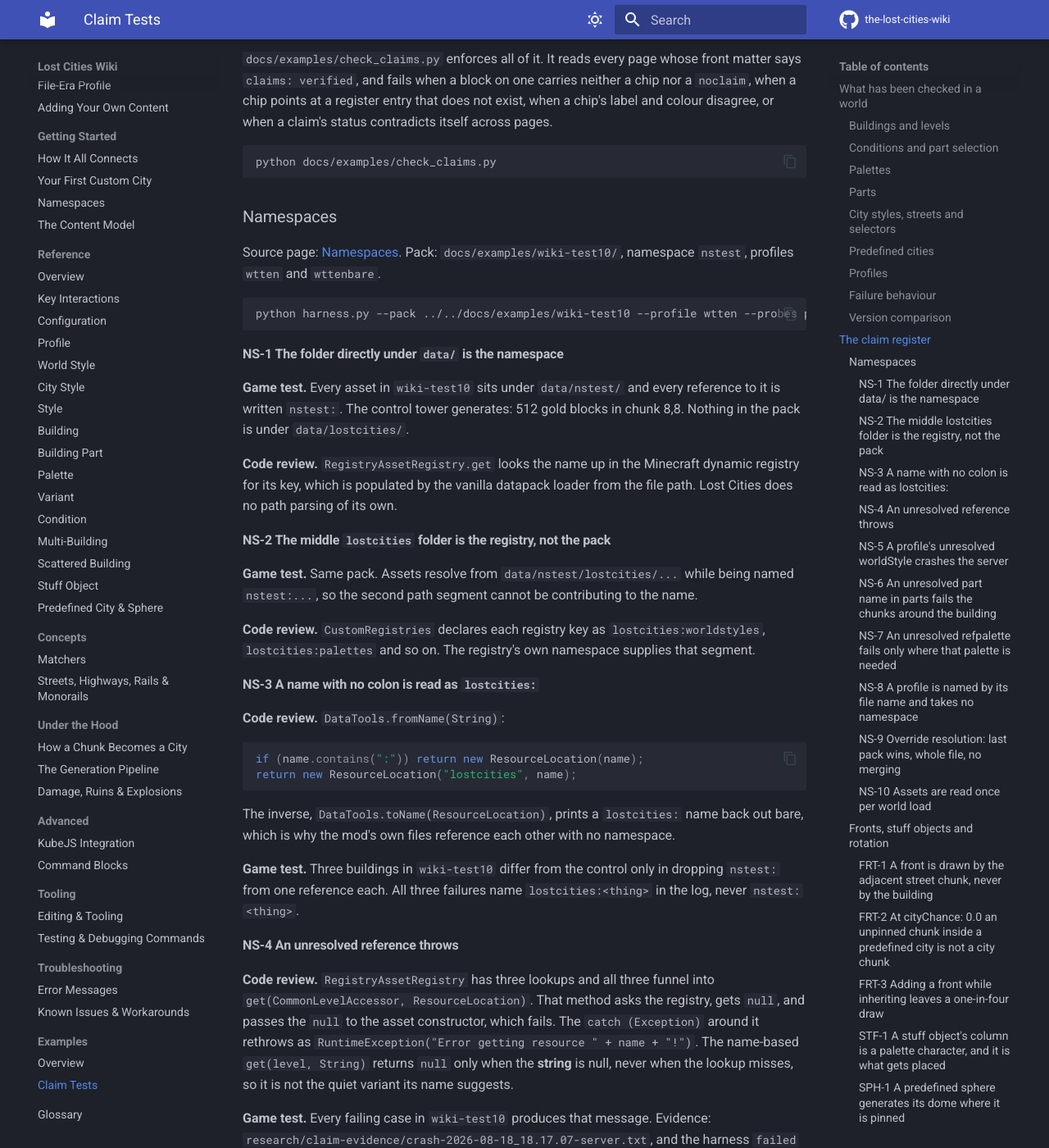
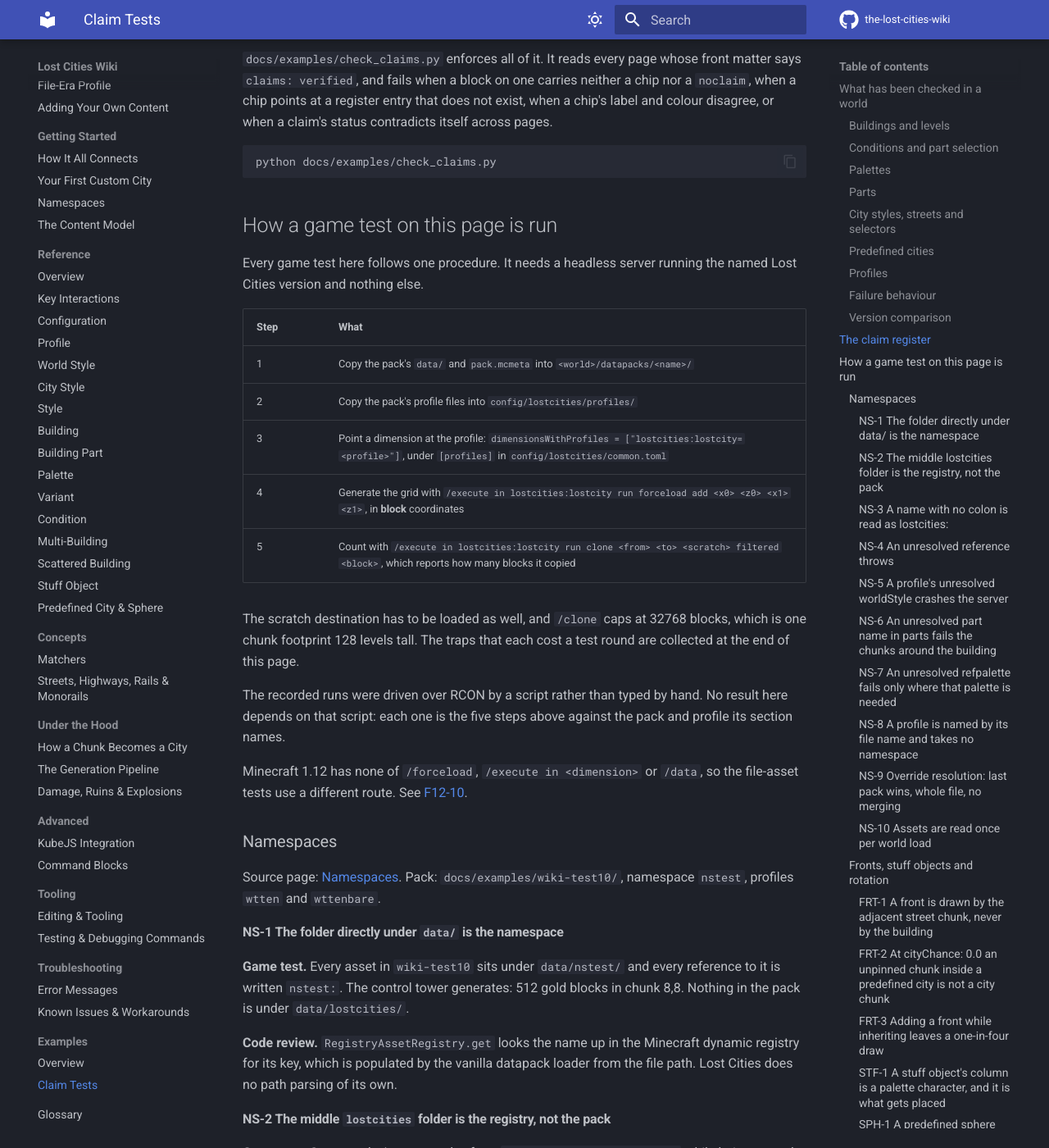
Before and after one commit to RinkyDinkyNooble/the-lost-cities-wiki, an MkDocs documentation site: the page built from docs/examples/claim-tests.md, in a window 1280 px wide and 1400 px high, scrolled down 6964 px. Shown: the whole window at 82% size. Built offline with MkDocs 1.6.1 and Material for MkDocs 9.7.7, drawn with Linux system fonts in a browser that asks for light colours; comment, search, counter and statistics services are not loaded; some of the changed text lies outside the part shown.

Commit message:
Cite what a reader can open, not paths only we can
The register pointed at private folders for a third of its evidence:
rigs, derived packs, a crash report, and a script nobody has. A path a
reader cannot open documents nothing and reads as an oversight.

Every private pack here was a small edit to a public one, so the edit is
now named instead of the folder. "wiki-test10 with overrideFloors
deleted from buildings/full.json" is shorter than the path was and is
the only version of it anyone can actually follow.

The five invocation blocks are replaced by one statement of the method,
in vanilla commands, at the top of the register. Rigs are described by
loader, version and Java rather than by directory.

Also fix two things this surfaced: NS-9 stated the load-order rule
twice, and the KubeJS section still said no pack existed, which its own
KJS-2 entry has contradicted since that test was run.

Co-Authored-By: Claude Opus 5 <noreply@anthropic.com>

````diff
--- a/docs/examples/claim-tests.md
+++ b/docs/examples/claim-tests.md
@@ -149,16 +149,36 @@ contradicts itself across pages.
 python docs/examples/check_claims.py
 ```
 
+## How a game test on this page is run
+
+Every game test here follows one procedure. It needs a headless server running the
+named Lost Cities version and nothing else.
+
+| Step | What |
+|---|---|
+| 1 | Copy the pack's `data/` and `pack.mcmeta` into `<world>/datapacks/<name>/` |
+| 2 | Copy the pack's profile files into `config/lostcities/profiles/` |
+| 3 | Point a dimension at the profile: `dimensionsWithProfiles = ["lostcities:lostcity=<profile>"]`, under `[profiles]` in `config/lostcities/common.toml` |
+| 4 | Generate the grid with `/execute in lostcities:lostcity run forceload add <x0> <z0> <x1> <z1>`, in **block** coordinates |
+| 5 | Count with `/execute in lostcities:lostcity run clone <from> <to> <scratch> filtered <block>`, which reports how many blocks it copied |
+
+The scratch destination has to be loaded as well, and `/clone` caps at 32768 blocks,
+which is one chunk footprint 128 levels tall. The traps that each cost a test round
+are collected at the end of this page.
+
+The recorded runs were driven over RCON by a script rather than typed by hand. No
+result here depends on that script: each one is the five steps above against the
+pack and profile its section names.
+
+Minecraft 1.12 has none of `/forceload`, `/execute in <dimension>` or `/data`, so the
+file-asset tests use a different route. See [F12-10](#f12-10).
+
 
 ### Namespaces
 
 Source page: [Namespaces](../getting-started/namespaces.md). Pack:
 `docs/examples/wiki-test10/`, namespace `nstest`, profiles `wtten` and
 `wttenbare`.
-
-```bash
-python harness.py --pack ../../docs/examples/wiki-test10 --profile wtten --probes probes/wt10.json
-```
 
 #### NS-1 The folder directly under `data/` is the namespace { #ns-1 }
 
@@ -207,15 +227,14 @@ gets `null`, and passes the `null` to the asset constructor, which fails. The
 `get(level, String)` returns `null` only when the **string** is null, never when
 the lookup misses, so it is not the quiet variant its name suggests.
 
-**Game test.** Every failing case in `wiki-test10` produces that message.
-Evidence: `research/claim-evidence/crash-2026-08-18_18.17.07-server.txt`, and the
-harness `failed chunks` summary.
+**Game test.** Every failing case in `wiki-test10` produces that message, in the
+server crash report and in the `Error generating chunk` lines of the log.
 
 #### NS-5 A profile's unresolved `worldStyle` crashes the server { #ns-5 }
 
 **Game test.** Profile `wttenbare` is `wtten` with one character changed:
 `"worldStyle": "test"` in place of `"nstest:test"`. The server died on the first
-forced chunk and the harness lost its RCON connection.
+forced chunk, before any probe could run.
 
 ```
 Description: Feature placement
@@ -270,23 +289,17 @@ key.
 
 #### NS-9 Override resolution: last pack wins, whole file, no merging { #ns-9 }
 
-**Game test.** Three packs, `research/override-test/`. A base pack holds everything
+**Game test.** Three packs, built for this test. A base pack holds everything
 except one palette, and two further packs each define
 `data/nsov/lostcities/palettes/shared.json` under the same name. They differ in what
 the wall character `W` resolves to, and only one of them also defines a marker
 character `M`. A second building drawn entirely in `M` answers the merge question in
 blocks rather than by inference.
 
-Minecraft enables a newly discovered pack automatically and orders them by folder
-name, so the folder names set the load order. Running it twice with the two files
-swapped separates position from content.
-
-```bash
-python harness.py --pack ../../research/override-test/base --profile nsov \
-    --also-pack ../../research/override-test/run1-ov-aaa \
-    --also-pack ../../research/override-test/run1-ov-zzz \
-    --probes probes/ns9.json
-```
+All three go in `<world>/datapacks/` together. Minecraft enables a newly discovered
+pack automatically and orders them by folder name, so the folder names set the load
+order. Naming them `base`, `ov-aaa` and `ov-zzz` makes that order explicit, and
+running it twice with the two files swapped separates position from content.
 
 | Run | Earlier folder | Later folder | Wall | Marker |
 |---|---|---|---|---|
@@ -320,10 +333,6 @@ touches either.
 Source pages: [City Style](../reference/citystyle.md), [Stuff Object](../reference/stuff.md),
 [Palette](../reference/palette.md), [The Generation Pipeline](../under-the-hood/generation-pipeline.md).
 Pack: `docs/examples/wiki-test11/`, namespace `nstf`, profile `wteleven`.
-
-```bash
-python harness.py --pack ../../docs/examples/wiki-test11 --profile wteleven --probes probes/wt11.json
-```
 
 #### FRT-1 A front is drawn by the adjacent street chunk, never by the building { #frt-1 }
 
@@ -399,9 +408,6 @@ the pack's palette, `inbuilding: true`, `attempts: 30` and counts of 4 to 9, pla
 `citySphereChance: 0.0`, so nothing random can appear beside it. The sphere is
 pinned at `centerx: 136`, `centerz: 136`, `radius: 40`.
 
-```bash
-python harness.py --pack ../../docs/examples/wiki-test13 --profile wtthirteen --probes probes/wt13.json
-```
 
 Glass counted per chunk, and the pattern is the dome:
 
@@ -441,9 +447,6 @@ where `railmain` resolves once per chunk.
 `wttwelve`. No city anywhere: `cityChance` is `0.0` and nothing is pinned, so every
 chunk is open ground and anything that appears came from the scattered pass.
 
-```bash
-python harness.py --pack ../../docs/examples/wiki-test12 --profile wttwelve --probes probes/wt12.json
-```
 
 The world style's `scattered` block is tuned to remove the randomness rather than
 fight it:
@@ -728,9 +731,9 @@ rewriting every block name breaks the same way.
 
 #### F12-8 The 1.12.2 rig boots, and what it wrote { #f12-8 }
 
-**Game test.** `research/server-forge-1.12.2-2.0.22/`, Forge 14.23.5.2859 on
+**Game test.** Forge 14.23.5.2859 on
 Minecraft 1.12.2, Lost Cities `1.12-2.0.22`, on a portable Temurin **JRE 8** at
-`research/portable-java/jre8/`. The server reached `Done (6.759s)!` with five mods
+a portable Temurin JRE 8. The server reached `Done (6.759s)!` with five mods
 loaded and registered dimension **111**.
 
 Java 8 and nothing newer. Forge 1.12.2 boots through LaunchWrapper, which casts the
@@ -772,8 +775,8 @@ number rather than a resource location, and `additionalDimensions` takes
 
 #### F12-9 A userassets.json generates, end to end { #f12-9 }
 
-**Game test.** `research/server-forge-1.12.2-2.0.22/harness12.py`, on the rig from
-[F12-8](#f12-8). One `config/lostcities/userassets.json` holding seven assets of
+**Game test.** On the rig from [F12-8](#f12-8), driven by a 1.12-specific
+procedure because three of the commands the later tests use do not exist there. One `config/lostcities/userassets.json` holding seven assets of
 five types, none of which the mod ships:
 
 ```json
@@ -807,10 +810,10 @@ the region around world spawn. The first boot exists to `setworldspawn 0 64 0`,
 the second generates the pinned city inside that region.
 
 `/clone` needs its destination loaded, and with no way to force a chunk the scratch
-area has to sit inside the spawn region too. The 1.20.1 harness parks it 992 blocks
+area has to sit inside the spawn region too. The later tests park it 992 blocks
 out, which cannot work here.
 
-#### F12-10 The 1.12 command set cannot run the datapack-era harness { #f12-10 }
+#### F12-10 The 1.12 command set cannot run the datapack-era procedure { #f12-10 }
 
 **Game test.** Three commands the other rigs depend on do not exist in 1.12:
 
@@ -869,15 +872,15 @@ is the opposite direction from [KEY-2](#key-2) and the two are often confused: a
 
 **Game test.** `wiki-test10`'s control building carries `overrideFloors: true` and
 generates 512 gold blocks on 7.4.12. The same pack on 8.2.2 generates **768**. The
-cause was isolated on 7.4.12 itself: `research/wt10-nooverride` is the identical
-pack with that one key deleted, and on 7.4.12 it generates 768 as well, while
-`barepalette`, which never carried the key, stays at 512.
+cause was isolated on 7.4.12 itself. Take `wiki-test10`, delete `overrideFloors`
+from `buildings/full.json` and change nothing else: on 7.4.12 it generates 768 as
+well, while `barepalette`, which never carried the key, stays at 512.
 
 | Pack | Version | `full` | `barepalette` |
 |---|---|---|---|
 | `wiki-test10` | 7.4.12 | 512 | 512 |
-| `wt10-nooverride` | 7.4.12 | **768** | 512 |
-| `wt10-822` | 8.2.2 | **768** | 768 |
+| `wiki-test10`, `overrideFloors` deleted | 7.4.12 | **768** | 512 |
+| `wiki-test10`, folder renamed for 8.2.2 | 8.2.2 | **768** | 768 |
 
 **Code review.** `BuildingRE` declares `overrideFloors` in 7.4.12, 7.5.1, 7.5.2,
 8.4.1, 9.5.1 and 10.0.1, and does not declare it in 5.3.29, 6.0.3, 6.1.6, 6.2.2,
@@ -901,9 +904,8 @@ not match the version's spelling is never scanned.
 | `predefinedcities` | 7.4.12, 7.5.1, 7.5.2, 8.4.1, 9.5.1, 10.0.1 |
 
 **Game test.** `wiki-test10` copied to 8.2.2 unchanged produced nothing at any
-pinned chunk. Renaming the folder from `predefinedcities` to `predefinedcites`, and
-changing nothing else, produced 768 gold and 768 diamond. The pack is
-`research/wt10-822`.
+pinned chunk. Renaming its `predefinedcities` folder to `predefinedcites`, and
+changing nothing else, produced 768 gold and 768 diamond.
 
 `predefinedspheres` is spelled the same way everywhere it exists, and 6.0.3 has no
 sphere registry at all.
@@ -938,9 +940,13 @@ a number stops the server from booting with
 `JsonParseException: Error loading registry data: Not a number`. So the asset parses,
 validates and registers, and is then never consulted.
 
-```
-research/wt10-603, probe world-exists-stone   14240 stone   the chunk generated
-research/wt10-603, probe full-gold                0 gold    the pinned building did not
+`wiki-test10` on 6.0.3 needs two edits before it will even load: `pack_format` set
+to 10 for Minecraft 1.19, and the predefined city folder renamed to
+`predefinedcitites`. With both done:
+
+```
+count minecraft:stone       in chunk 8,8   14240   the chunk generated
+count minecraft:gold_block  in chunk 8,8       0   the pinned building did not
 ```
 
 The same pack reaching the world through a city style selector instead of a pin
@@ -989,7 +995,7 @@ them read out of the jar and one run in a world.
 | Registry folder | `predefinedcities` | `predefinedcities` | **`predefinedcites`** | `predefinedcities` |
 | Exception tables in `LostCityFeature` | 1 | 6 | **1** | 6 |
 
-`research/wt10-822` on 8.2.2 returned 768 diamond for the building whose
+That pack on 8.2.2 returned 768 diamond for the building whose
 `refpalette` does not resolve, and failed exactly chunks 14,8 and 9,7, the same two
 chunks 7.4.12 fails. 7.5.1 and 9.5.1 fail eight and lose the building. See
 [VER-3](#ver-3).
@@ -999,9 +1005,9 @@ than at 8.2.2, so a version number alone does not tell you which behaviour you h
 
 #### VER-8 A fully namespaced datapack building generates on 6.0.3 { #ver-8 }
 
-**Game test.** `research/wt10-603r` is `wiki-test10` with the predefined city
-removed, since 6.0.3 cannot place one, and the city style selector pointing at
-`nstest:full` alone. Run at `cityChance: 1.0` over a 6 by 6 chunk grid it returned
+**Game test.** Take the 6.0.3 build of `wiki-test10` described in
+[VER-5](#ver-5), delete the predefined city, since 6.0.3 cannot place one, and point
+the city style selector at `nstest:full` alone. Run at `cityChance: 1.0` over a 6 by 6 chunk grid it returned
 36 of 36 probes, 4496 gold blocks across 6 chunks, and no failed chunks.
 
 So namespaced references, the datapack registries, the world style and city style
@@ -1174,10 +1180,6 @@ those pages cite one of these.
 Cities **9.5.1**. All four namespace and feature packs were run against it
 unchanged, no edit to any file.
 
-```bash
-python harness.py --pack ../../docs/examples/wiki-test10 --profile wtten --probes probes/wt10.json
-```
-
 | Pack | 7.4.12, Forge, 1.20.1 | 9.5.1, NeoForge, 1.21.11 | 10.0.1, NeoForge, 26.1.2 |
 |---|---|---|---|
 | `wiki-test10`, 4 probes | 3 of 4 | 3 of 4, and see [VER-3](#ver-3) | 3 of 4, the same |
@@ -1200,13 +1202,12 @@ Minecraft 26.1.2, four packs and 27 probes each, both matching 7.5.1 on Forge do
 to the counts. The sphere returned 1093 gray stained glass on all three.
 
 That spans two NeoForge majors and two Minecraft versions five releases apart.
-Versions 8.2.2 and 8.4.1 are still inferred from their key sets rather than run,
-and 8.2.2 is the one worth doing, since its feature set is **smaller** than 7.4.12's.
-
-The rigs are `research/server-neoforge-1.21.11-9.5.1/` and
-`research/server-neoforge-26.1.2-10.0.1/`, both private since they need jars that
-are not ours to ship. Both run on portable Temurin JREs in
-`research/portable-java/`, 21 and 25 respectively.
+8.2.2 and 8.4.1 have since been run as well, so no version on the NeoForge line is
+inferred from its key set. See [VER-7](#ver-7) and [VER-11](#ver-11).
+
+The two rigs are NeoForge 21.11.45 on Minecraft 1.21.11 and NeoForge 26.1.2.96 on
+Minecraft 26.1.2, on portable Temurin JREs 21 and 25 respectively. Reproducing them
+means fetching those installers, since the jars are not ours to redistribute.
 
 #### VER-3 7.5 resolves a building's `refpalette` even when no part needs it { #ver-3 }
 
@@ -1272,7 +1273,7 @@ against on every build. See [Key availability](../versions/key-availability.md).
 
 #### HIC-2 Seventeen profile files, three of them private { #hic-2 }
 
-**Game test.** After a harness run, `config/lostcities/profiles/` holds 18 files:
+**Game test.** After any run, `config/lostcities/profiles/` holds 18 files:
 the 17 the mod ships plus whichever one the pack installed. `grep -l '"public":
 false'` returns exactly `bio_wasteland.json`, `biosphere_caves.json` and
 `void_outside.json`.
@@ -1323,7 +1324,7 @@ rather than leaving it open. The entry stays so older links still land somewhere
 writes a common spec to `config/<modid>/common.toml` and a server spec into the
 save.
 
-**Game test.** After any harness run, `research/server-1.20.1-7.4.12/` holds
+**Game test.** After any run, a 7.4.12 server holds
 `config/lostcities/common.toml` with exactly `dimensionsWithProfiles`,
 `optimizedHeightmap` and `heightSampleSize`, and
 `world/serverconfig/lostcities-server.toml` with the other eleven. Deleting the
@@ -1335,10 +1336,9 @@ world deletes the second file and not the first.
 `"General settings"` is passed to `comment(...)` immediately before, so it becomes
 a comment line rather than a section.
 
-**Game test.** Cost a full test round before the harness was fixed. The harness
-now writes the section explicitly, and `harness.py` carries the note: a wrong
-section makes Forge rewrite the file to defaults with no error, which points
-`lostcities:lostcity` at `biosphere`, and the run looks like a generation bug
+**Game test.** Cost a full test round. Writing the keys under any other section
+makes Forge rewrite the file to defaults with no error, which points
+`lostcities:lostcity` at `biosphere`, and the run then looks like a generation bug
 rather than a config typo.
 
 #### CFG-3 `common.toml` holds three keys, and one contradicts its own comment { #cfg-3 }
@@ -1369,8 +1369,8 @@ not to generate. The shipped `json5-test` packs pin to both for this reason.
 **Code review.** All eleven are defined on `SERVER_BUILDER`.
 
 **Game test.** They appear only in `world/serverconfig/lostcities-server.toml`.
-The harness wipes the world between runs, and the file comes back at defaults each
-time, which is how the defaults quoted on the page were read.
+Deleting the world brings the file back at defaults, which is how the defaults
+quoted on the page were read.
 
 #### CFG-7 Standard profiles are rewritten to disk on every launch { #cfg-7 }
 
@@ -1393,9 +1393,10 @@ load and are selectable.
 
 ### KubeJS integration
 
-Source page: [KubeJS Integration](../advanced/kubejs.md). No pack yet. The mod jars
-needed to run one are held privately; installing KubeJS, Rhino and Architectury on
-the test rig is the outstanding step.
+Source page: [KubeJS Integration](../advanced/kubejs.md). Tested by moving
+`wiki-test10`'s twelve asset files into `kubejs/data/nstest/lostcities/` and running
+it again. Reproducing it needs KubeJS, Rhino and Architectury, which are not ours to
+redistribute.
 
 #### KJS-1 Lost Cities assets are ordinary dynamic registry entries { #kjs-1 }
 
@@ -1477,20 +1478,29 @@ Two, both on [Known Issues](../troubleshooting/known-issues.md) with the evidenc
 
 ## The packs
 
+Every pack below ships with this wiki and can be downloaded from the repository.
+
 | Pack | Covers | Read by |
 |---|---|---|
 | `docs/examples/wiki-test/` | Positive claims about palettes, streets and multi-buildings | Eye |
 | `docs/examples/wiki-fail/` | Failure claims. Two of its three profiles are meant to fail | Log |
-| `docs/examples/wiki-test7/` | The pinned grid: 21 assets, 28 probes | Eye or harness |
-| `docs/examples/wiki-test8/` | Ruins, damage, row length, `parts2` | Harness |
-| `docs/examples/wiki-test10/` | Namespace resolution, and what an unresolved reference does | Harness |
-| `research/kubejs-test/` | The same assets loaded through `kubejs/data/` instead. Private, it needs mod jars that are not ours to ship | Harness |
-| `research/override-test/` | Two packs claiming one asset, run twice with the files swapped. Private | Harness |
-| `docs/examples/wiki-test11/` | Building fronts, stuff objects, and what a predefined city does not make a city chunk | Harness |
-| `docs/examples/wiki-test12/` | Scattered structures, with the placement randomness tuned out | Harness |
-| `docs/examples/wiki-test13/` | A predefined sphere, and what its glass character resolves to | Harness |
-| `research/server-neoforge-1.21.11-9.5.1/` | The second rig, NeoForge 21.11.45 on Minecraft 1.21.11. Private | Harness |
-| `research/server-forge-1.12.2-2.0.22/` | The file-asset rig, Forge 1.12.2 on a portable JRE 8. Private | By hand |
+| `docs/examples/wiki-test7/` | The pinned grid: 21 assets, 28 probes | Eye or block count |
+| `docs/examples/wiki-test8/` | Ruins, damage, row length, `parts2` | Block count |
+| `docs/examples/wiki-test10/` | Namespace resolution, and what an unresolved reference does | Block count |
+| `docs/examples/wiki-test11/` | Building fronts, stuff objects, and what a predefined city does not make a city chunk | Block count |
+| `docs/examples/wiki-test12/` | Scattered structures, with the placement randomness tuned out | Block count |
+| `docs/examples/wiki-test13/` | A predefined sphere, and what its glass character resolves to | Block count |
+
+Four more were built for single claims and are described where they are used rather
+than shipped, because each is a small edit to one of the packs above or needs mod
+jars that are not ours to redistribute.
+
+| Built for | What it is |
+|---|---|
+| [KJS-2](#kjs-2) | `wiki-test10`'s twelve files moved to `kubejs/data/nstest/lostcities/`, with KubeJS, Rhino and Architectury installed |
+| [NS-9](#ns-9) | A base pack plus two packs claiming the same asset, run twice with the two files swapped |
+| [KEY-4](#key-4) | `wiki-test10` with `overrideFloors` deleted from `buildings/full.json` |
+| [VER-4](#ver-4), [VER-5](#ver-5) | `wiki-test10` with its predefined city folder renamed to whichever spelling the version compiled in |
 
 `wiki-test7` supersedes `wiki-test5` and `wiki-test6`, which are earlier builds of
 the same grid kept only because their failures are documented above.
````
